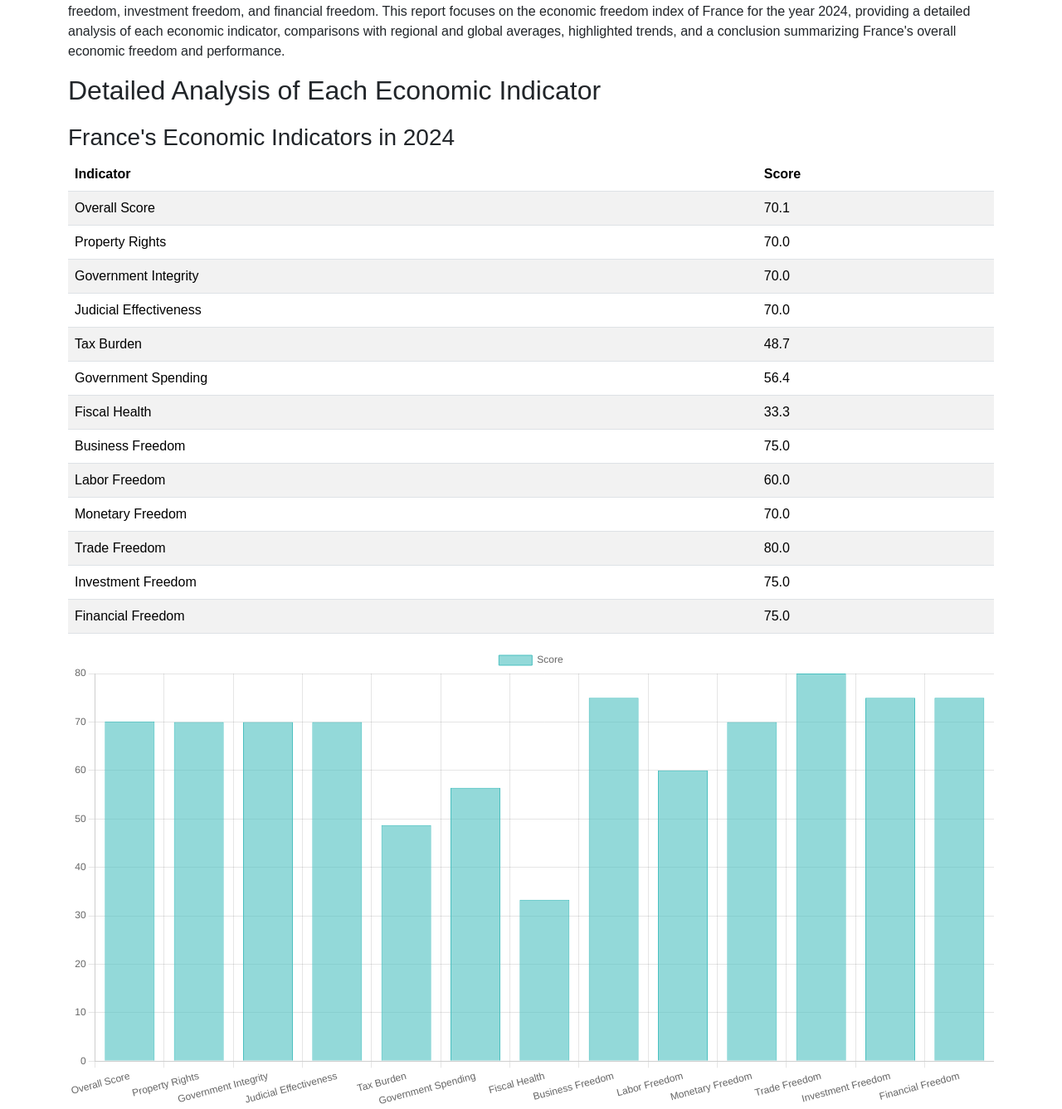
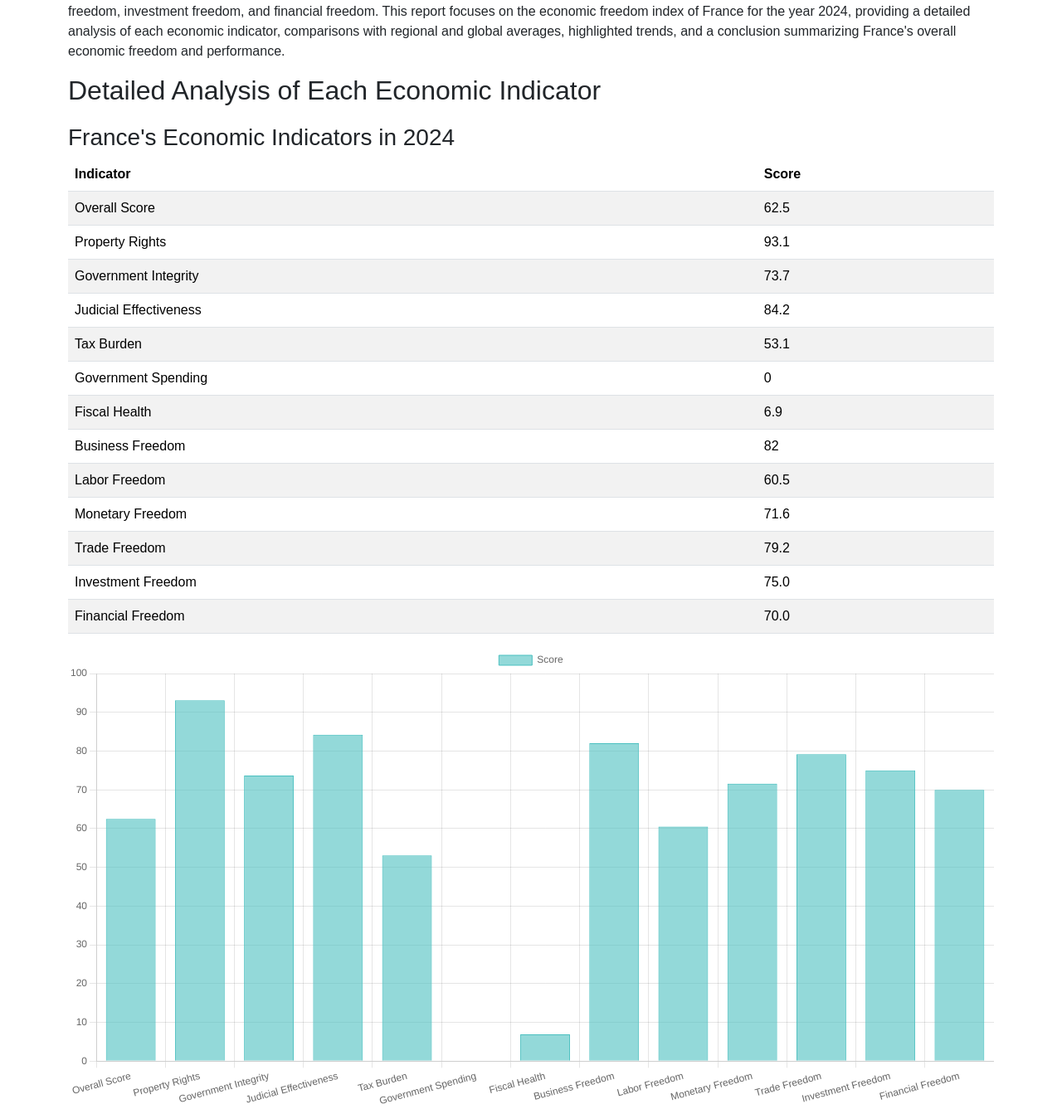
Before and after one commit to TrusttyReporter/Trustty-Reporter-FrontEnd, a Flask app: page /example/freedom-index-report in a window 1280 px wide. Shown: the part 520-1857 px from the top of the page at 83% size. Run offline with Flask 3, Linux system fonts and the light colour scheme; some libraries are stand-ins or nearby versions.

Commit message:
Changes to FreedomIndexReport

```diff
--- a/app/templates/FreedomIndexReport.html
+++ b/app/templates/FreedomIndexReport.html
@@ -40,47 +40,47 @@
             <tbody>
                 <tr>
                     <td>Overall Score</td>
-                    <td>70.1</td>
+                    <td>62.5</td>
                 </tr>
                 <tr>
                     <td>Property Rights</td>
-                    <td>70.0</td>
+                    <td>93.1</td>
                 </tr>
                 <tr>
                     <td>Government Integrity</td>
-                    <td>70.0</td>
+                    <td>73.7</td>
                 </tr>
                 <tr>
                     <td>Judicial Effectiveness</td>
-                    <td>70.0</td>
+                    <td>84.2</td>
                 </tr>
                 <tr>
                     <td>Tax Burden</td>
-                    <td>48.7</td>
+                    <td>53.1</td>
                 </tr>
                 <tr>
                     <td>Government Spending</td>
-                    <td>56.4</td>
+                    <td>0</td>
                 </tr>
                 <tr>
                     <td>Fiscal Health</td>
-                    <td>33.3</td>
+                    <td>6.9</td>
                 </tr>
                 <tr>
                     <td>Business Freedom</td>
-                    <td>75.0</td>
+                    <td>82</td>
                 </tr>
                 <tr>
                     <td>Labor Freedom</td>
-                    <td>60.0</td>
+                    <td>60.5</td>
                 </tr>
                 <tr>
                     <td>Monetary Freedom</td>
-                    <td>70.0</td>
+                    <td>71.6</td>
                 </tr>
                 <tr>
                     <td>Trade Freedom</td>
-                    <td>80.0</td>
+                    <td>79.2</td>
                 </tr>
                 <tr>
                     <td>Investment Freedom</td>
@@ -88,7 +88,7 @@
                 </tr>
                 <tr>
                     <td>Financial Freedom</td>
-                    <td>75.0</td>
+                    <td>70.0</td>
                 </tr>
             </tbody>
         </table>
@@ -275,7 +275,7 @@
                 labels: ['Overall Score', 'Property Rights', 'Government Integrity', 'Judicial Effectiveness', 'Tax Burden', 'Government Spending', 'Fiscal Health', 'Business Freedom', 'Labor Freedom', 'Monetary Freedom', 'Trade Freedom', 'Investment Freedom', 'Financial Freedom'],
                 datasets: [{
                     label: 'Score',
-                    data: [70.1, 70.0, 70.0, 70.0, 48.7, 56.4, 33.3, 75.0, 60.0, 70.0, 80.0, 75.0, 75.0],
+                    data: [62.5, 93.1, 73.7, 84.2, 53.1, 0.0, 6.9, 82, 60.5, 71.6, 79.2, 75.0, 70.0],
                     backgroundColor: 'rgba(75, 192, 192, 0.6)',
                     borderColor: 'rgba(75, 192, 192, 1)',
                     borderWidth: 1
@@ -299,7 +299,7 @@
                 datasets: [
                     {
                         label: 'France',
-                        data: [70.1, 70.0, 70.0, 70.0, 48.7, 56.4, 33.3, 75.0, 60.0, 70.0, 80.0, 75.0, 75.0],
+                        data: [62.5, 93.1, 73.7, 84.2, 53.1, 0.0, 6.9, 82, 60.5, 71.6, 79.2, 75.0, 70.0],
                         backgroundColor: 'rgba(75, 192, 192, 0.6)',
                         borderColor: 'rgba(75, 192, 192, 1)',
                         borderWidth: 1
```
